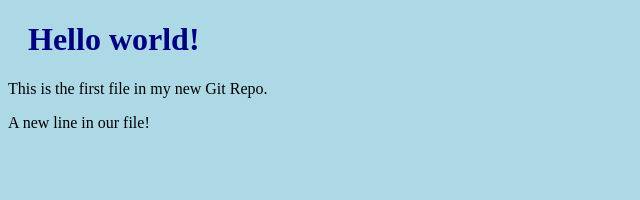
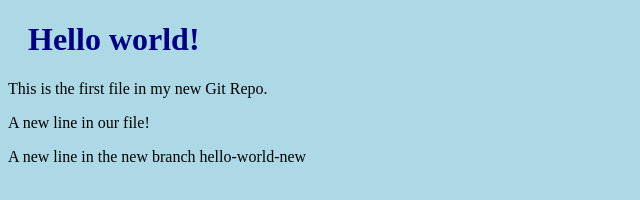
Before and after one commit to jk-innobit/hello-world, a plain HTML site: page index.html in a window 1280 px wide. Shown: the whole page, without its empty margins (0-640 px from the left). Drawn offline with Linux system fonts and the light colour scheme.

Commit message:
added new line to hello world

```diff
--- a/index.html
+++ b/index.html
@@ -9,6 +9,7 @@
 <h1>Hello world!</h1>
 <p>This is the first file in my new Git Repo.</p>
 <p>A new line in our file!</p>
+<p>A new line in the new branch hello-world-new</p>
 
 </body>
 </html>
```
